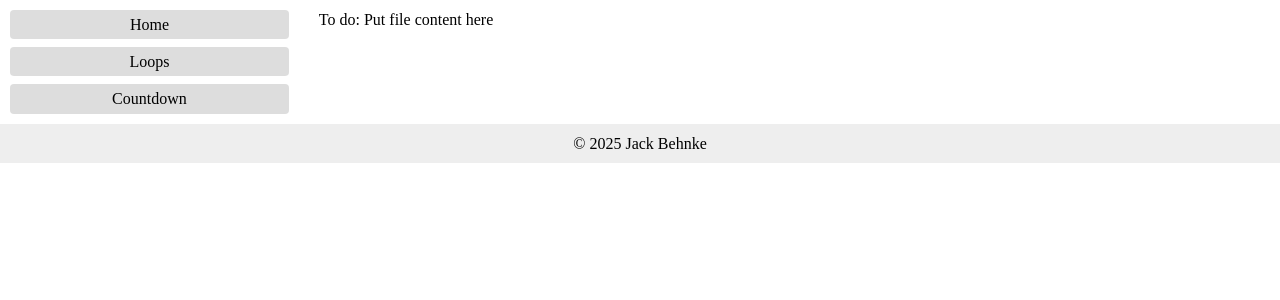
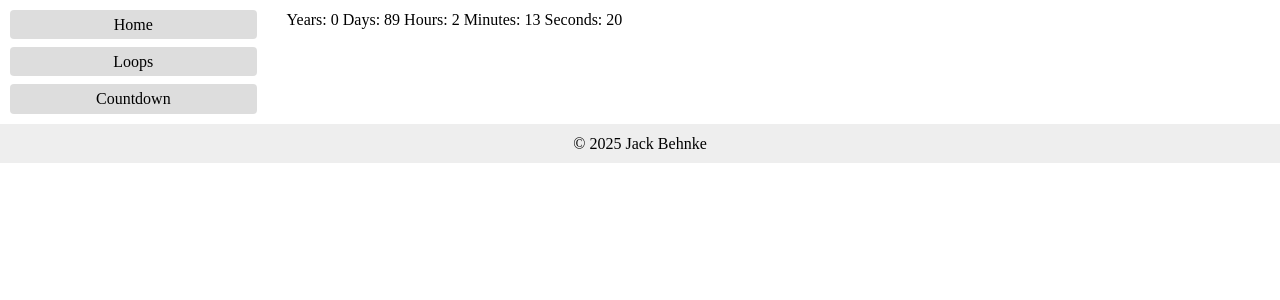
Before and after one commit to JackBehnke/phpclass, a PHP site: page /countdown in a window 1280 px wide. Shown: the part 180-480 px from the top of the page. Run offline with PHP 8.4, Linux system fonts and the light colour scheme.

Commit message:
first commit

```diff
--- a/countdown/index.php
+++ b/countdown/index.php
@@ -1,4 +1,23 @@
 <?php
+$secPerMin = 60;
+$secPerHour = 60 * $secPerMin;
+$secPerDay = 24 * $secPerHour;
+$secPerYear = 365 * $secPerDay;
+
+$now = time();
+$endOfSemester = mktime(0, 0,0, 12, 19, 2025);
+
+$seconds = $endOfSemester - $now;
+
+$years = floor($seconds / $secPerYear);
+$seconds = $seconds - ($years * $secPerYear);
+$days = floor($seconds / $secPerDay);
+$seconds = $seconds - ($days * $secPerDay);
+
+$hours = floor($seconds / $secPerHour);
+$seconds = $seconds - ($hours * $secPerHour);
+$minutes = floor($seconds / $secPerMin);
+$seconds = $seconds - ($minutes * $secPerMin);
 
 ?><!doctype html>
 <html lang="en">
@@ -20,7 +39,11 @@ include "../includes/header.php"
     include "../includes/nav.php"
     ?>
     <main>
-        <p>To do: Put file content here</p>
+        <span> Years: <?=$years?></span>
+        <span> Days: <?=$days?></span>
+        <span> Hours: <?=$hours?></span>
+        <span> Minutes: <?=$minutes?></span>
+        <span> Seconds: <?=$seconds?></span>
     </main>
 
 </div>
```
